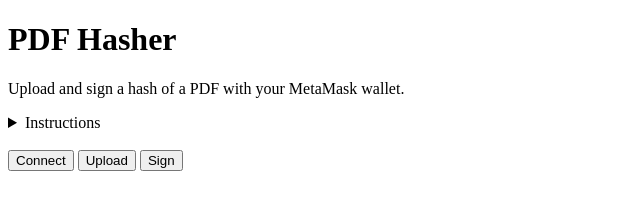
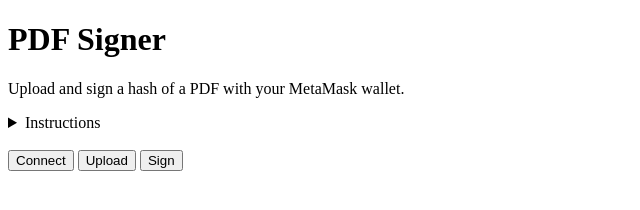
Before and after one commit to dougdyson/pdf-hash-snap, a website: page index.html in a window 1280 px wide. Shown: the full height of the page, 0-640 px from the left. Drawn offline with Linux system fonts and the light colour scheme.

Commit message:
update page copy

```diff
--- a/index.html
+++ b/index.html
@@ -5,12 +5,12 @@
     <meta charset="UTF-8">
     <meta http-equiv="X-UA-Compatible" content="IE=edge">
     <meta name="viewport" content="width=device-width, initial-scale=1.0">
-    <title>PDF Hasher</title>
+    <title>PDF Signer</title>
     <link rel="icon" type="image/svg" href="./images/icon.svg"/>
   </head>
 
   <body>
-    <h1>PDF Hasher</h1>
+    <h1>PDF Signer</h1>
     <p>Upload and sign a hash of a PDF with your MetaMask wallet.</p>
     <details>
       <summary>Instructions</summary>
```
